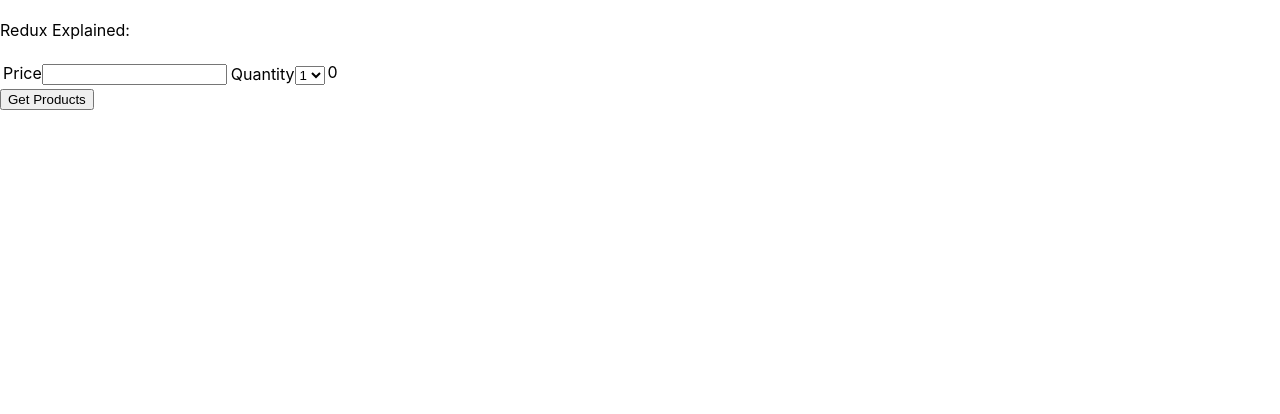
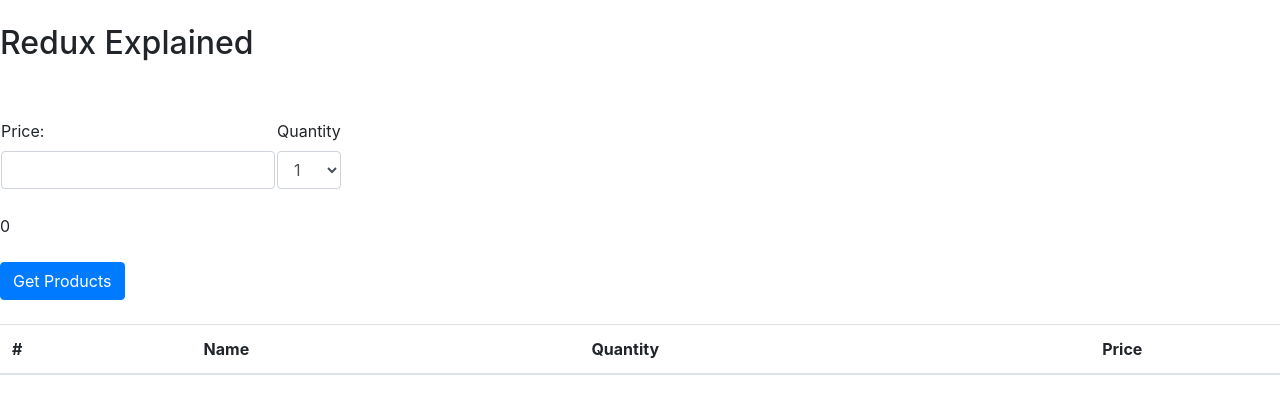
Before and after one commit to sathyalog/redux-explained, a React (Create React App) app: page / in a window 1280 px wide. Shown: the top 414 px of the page. Built offline with nearby package versions, Linux system fonts and the light colour scheme.

Commit message:
look and feel updated

```diff
--- a/public/index.html
+++ b/public/index.html
@@ -3,6 +3,7 @@
   <head>
     <meta charset="utf-8" />
     <link rel="icon" href="%PUBLIC_URL%/favicon.ico" />
+    <link rel="stylesheet" href="https://maxcdn.bootstrapcdn.com/bootstrap/4.0.0/css/bootstrap.min.css" integrity="sha384-Gn5384xqQ1aoWXA+058RXPxPg6fy4IWvTNh0E263XmFcJlSAwiGgFAW/dAiS6JXm" crossorigin="anonymous">
     <meta name="viewport" content="width=device-width, initial-scale=1" />
     <meta name="theme-color" content="#000000" />
     <meta
--- a/src/App.js
+++ b/src/App.js
@@ -10,7 +10,9 @@
   return (
     <Provider store={store}>
       <Fragment>
-        <br/>Redux Explained: <br/><br/>
+          <br/>
+          <h2>Redux Explained</h2>
+          <br/><br/>
           <Checkout/>
           <Products/>
       </Fragment>
--- a/src/Checkout.js
+++ b/src/Checkout.js
@@ -40,27 +40,28 @@
                     <tbody>
                         <tr>
                         <td>
-                            <label htmlFor="price">Price</label>
-                            <input type="number" name="price" onBlur={(e) => this.inputHandler(e)} onChange={(e) => this.handleChange(e)}/>
+                            <label htmlFor="price">Price: </label>
+                            <input type="number" name="price" className="form-control" onBlur={(e) => this.inputHandler(e)} onChange={(e) => this.handleChange(e)}/>
                         </td>
                         <td>
                             <label htmlFor="quantity">Quantity</label>
-                            <select onChange={e => this.selectHandler(e)}>
+                            <select className="form-control" onChange={e => this.selectHandler(e)}>
                             <option val="1">1</option>
                             <option val="2">2</option>
                             <option val="3">3</option>
                             </select>
                         </td>
-                        {
+
+                        </tr>
+                    </tbody>
+                    </table><br/>
+                    {
                             total && (
-                                <td>
-                                    Total: {total ? total : 0}
-                                </td>
+                                <div>
+                                    <b>Total:</b> {total ? total : 0}
+                                </div>
                             )
                         }
-                        </tr>
-                    </tbody>
-                    </table>
             </Fragment>
         )
     }
--- a/src/Products.js
+++ b/src/Products.js
@@ -1,4 +1,4 @@
-import React, { Component } from 'react';
+import React, { Component, Fragment } from 'react';
 import {connect} from 'react-redux';
 import { getProducts } from './action';
 
@@ -13,18 +13,38 @@
     render() {
         const {products} = this.props;
         return (
-            <div>
-                <button onClick={(e) => this.productHandler(e)}>Get Products</button>
+            <div><br/>
+                <button className="btn btn-primary"onClick={(e) => this.productHandler(e)}>Get Products</button><br/><br/>
 
-                {
-                    products && products.map((item,i) => {
+                <div className="table-responsive">
+                    <table className="table">
+                        <thead>
+                            <tr>
+                            <th scope="col">#</th>
+                            <th scope="col">Name</th>
+                            <th scope="col">Quantity</th>
+                            <th scope="col">Price</th>
+                            </tr>
+                        </thead>
+                        <tbody>
+                    {
+                        products && products.map((item,i) => {
                         return (
-                            <div key={i}>
-                                <span>{item.name}</span>
-                            </div>
+                            <Fragment>
+                                    <tr>
+                                        <th scope="row">{item.id}</th>
+                                        <td className="col-4">{item.name}</td>
+                                        <td className="col-2">{item.quantity}</td>
+                                        <td className="col-2">{item.price}</td>
+                                    </tr>
+                            </Fragment>
                         )
                     })
+
                 }
+                </tbody>
+                                </table>
+                            </div>
             </div>
         )
     }
```
Also changed, not shown: screenshots/Final.png (added), 1 other file (tests, documents, lock files or other folders).
